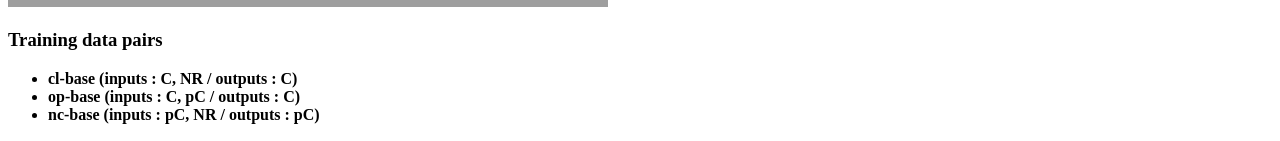
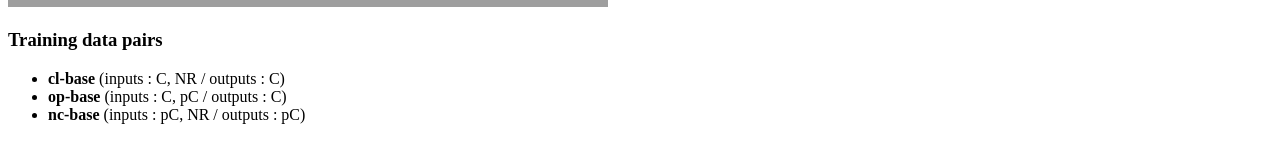
Before and after one commit to YeonjongCHOI/nrvc-demo, a plain HTML site: page index.html in a window 1280 px wide. Shown: the part 803-944 px from the top of the page. Drawn offline with Linux system fonts and the light colour scheme; grey boxes are pictures that could not be loaded.

Commit message:
Update index.html

```diff
--- a/index.html
+++ b/index.html
@@ -20,15 +20,15 @@
     <div>
       <h3><b>Training data pairs</b></h3>
       <ul>
-        <li><strong>cl-base (inputs : C, NR / outputs : C)</strong></li>
-        <li><strong>op-base (inputs : C, pC / outputs : C)</strong></li>
-	<li><strong>nc-base (inputs : pC, NR / outputs : pC)</strong></li>
+        <li><strong>cl-base</strong> (inputs : C, NR / outputs : C)</li>
+        <li><strong>op-base</strong> (inputs : C, pC / outputs : C)</li>
+	<li><strong>nc-base</strong> (inputs : pC, NR / outputs : pC)</li>
       </ul>
     </div>
 
     <div>
       	<h2><b>Proposed framework</b></h2>
-      	<img src="https://od.lk/s/Nl8yMTQ1NTc0MzVf/figure1-6.jpg" width="600" height="501">
+      	<img src="https://od.lk/s/Nl8yMTQzOTMxNDVf/figure1-6.jpg" width="600" height="501">
     </div>
 
     <div>
```
